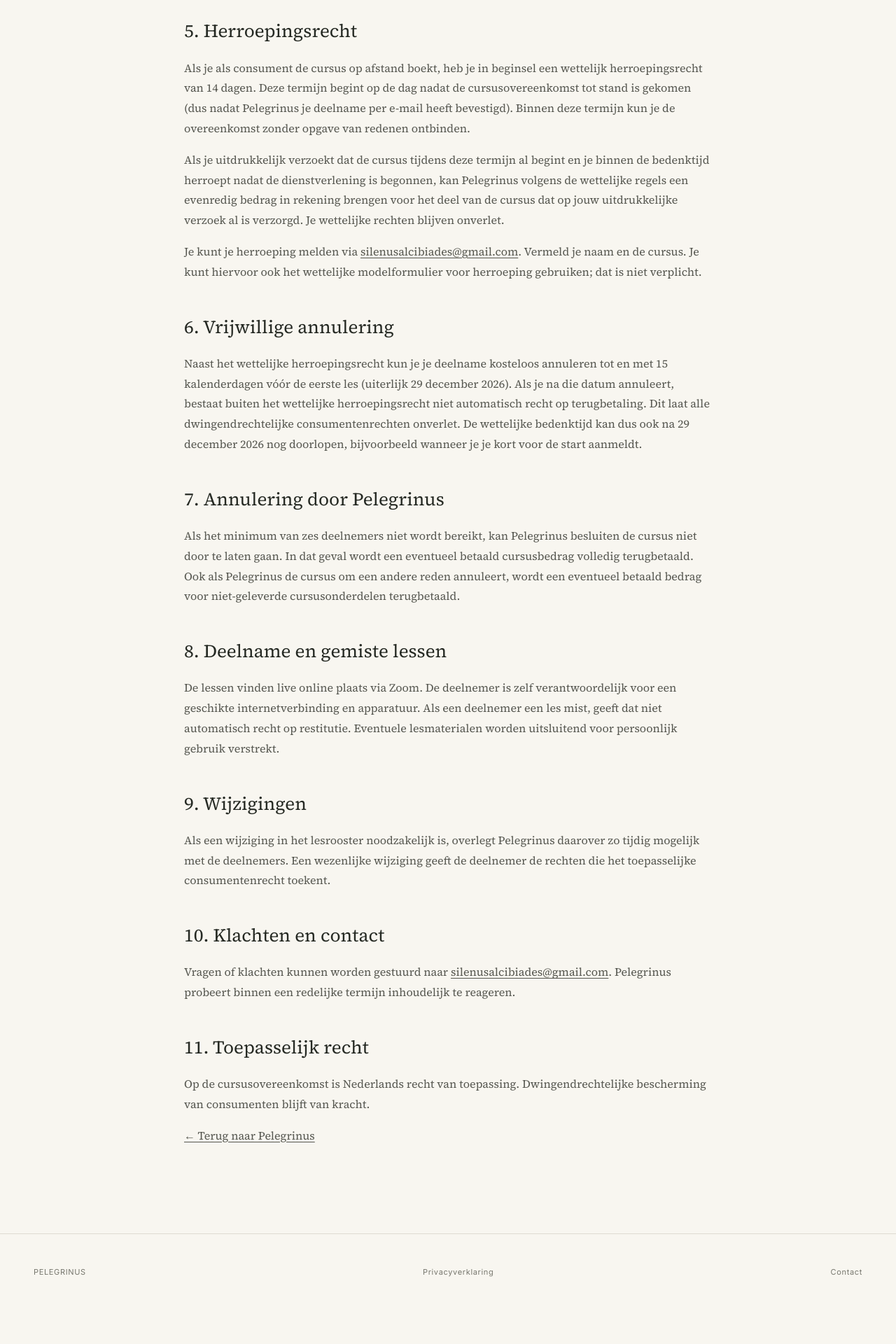
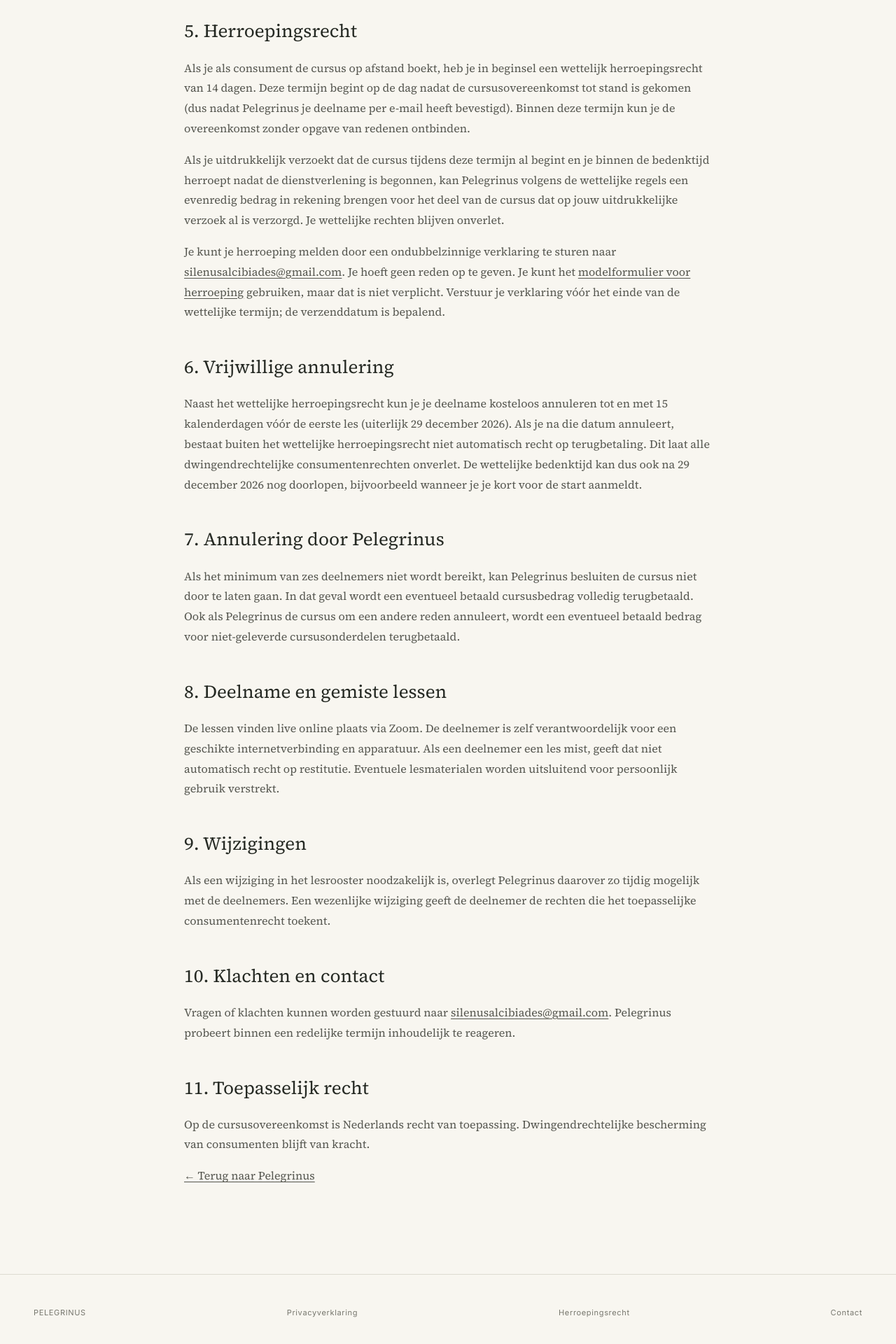
Before and after one commit to silenusalcibiades-bot/pelegrinus-website, a Next.js app: page /voorwaarden in a window 1280 px wide. Shown: the part 1292-3212 px from the top of the page at 70% size. Before the commit the page ends 3164 px from the top, so only its background shows below. Built offline with nearby package versions, Linux system fonts and the light colour scheme.

Commit message:
Link statutory model withdrawal form in course terms

```diff
--- a/app/voorwaarden/page.js
+++ b/app/voorwaarden/page.js
@@ -28,7 +28,7 @@ export default function TermsPage() {
         <h2>5. Herroepingsrecht</h2>
         <p>Als je als consument de cursus op afstand boekt, heb je in beginsel een wettelijk herroepingsrecht van 14 dagen. Deze termijn begint op de dag nadat de cursusovereenkomst tot stand is gekomen (dus nadat Pelegrinus je deelname per e-mail heeft bevestigd). Binnen deze termijn kun je de overeenkomst zonder opgave van redenen ontbinden.</p>
         <p>Als je uitdrukkelijk verzoekt dat de cursus tijdens deze termijn al begint en je binnen de bedenktijd herroept nadat de dienstverlening is begonnen, kan Pelegrinus volgens de wettelijke regels een evenredig bedrag in rekening brengen voor het deel van de cursus dat op jouw uitdrukkelijke verzoek al is verzorgd. Je wettelijke rechten blijven onverlet.</p>
-        <p>Je kunt je herroeping melden via <a href="mailto:silenusalcibiades@gmail.com?subject=Herroeping%20Read%20Latin%20from%20the%20Sources">silenusalcibiades@gmail.com</a>. Vermeld je naam en de cursus. Je kunt hiervoor ook het wettelijke modelformulier voor herroeping gebruiken; dat is niet verplicht.</p>
+        <p>Je kunt je herroeping melden door een ondubbelzinnige verklaring te sturen naar <a href="mailto:silenusalcibiades@gmail.com?subject=Herroeping%20Read%20Latin%20from%20the%20Sources">silenusalcibiades@gmail.com</a>. Je hoeft geen reden op te geven. Je kunt het <a href="/herroeping">modelformulier voor herroeping</a> gebruiken, maar dat is niet verplicht. Verstuur je verklaring vóór het einde van de wettelijke termijn; de verzenddatum is bepalend.</p>
 
         <h2>6. Vrijwillige annulering</h2>
         <p>Naast het wettelijke herroepingsrecht kun je je deelname kosteloos annuleren tot en met 15 kalenderdagen vóór de eerste les (uiterlijk 29 december 2026). Als je na die datum annuleert, bestaat buiten het wettelijke herroepingsrecht niet automatisch recht op terugbetaling. Dit laat alle dwingendrechtelijke consumentenrechten onverlet. De wettelijke bedenktijd kan dus ook na 29 december 2026 nog doorlopen, bijvoorbeeld wanneer je je kort voor de start aanmeldt.</p>
@@ -49,7 +49,7 @@ export default function TermsPage() {
         <p>Op de cursusovereenkomst is Nederlands recht van toepassing. Dwingendrechtelijke bescherming van consumenten blijft van kracht.</p>
         <p><a href="/">← Terug naar Pelegrinus</a></p>
       </article>
-      <footer><span>PELEGRINUS</span><a href="/privacy">Privacyverklaring</a><a href="mailto:silenusalcibiades@gmail.com">Contact</a></footer>
+      <footer><span>PELEGRINUS</span><a href="/privacy">Privacyverklaring</a><a href="/herroeping">Herroepingsrecht</a><a href="mailto:silenusalcibiades@gmail.com">Contact</a></footer>
     </main>
   );
 }
```
